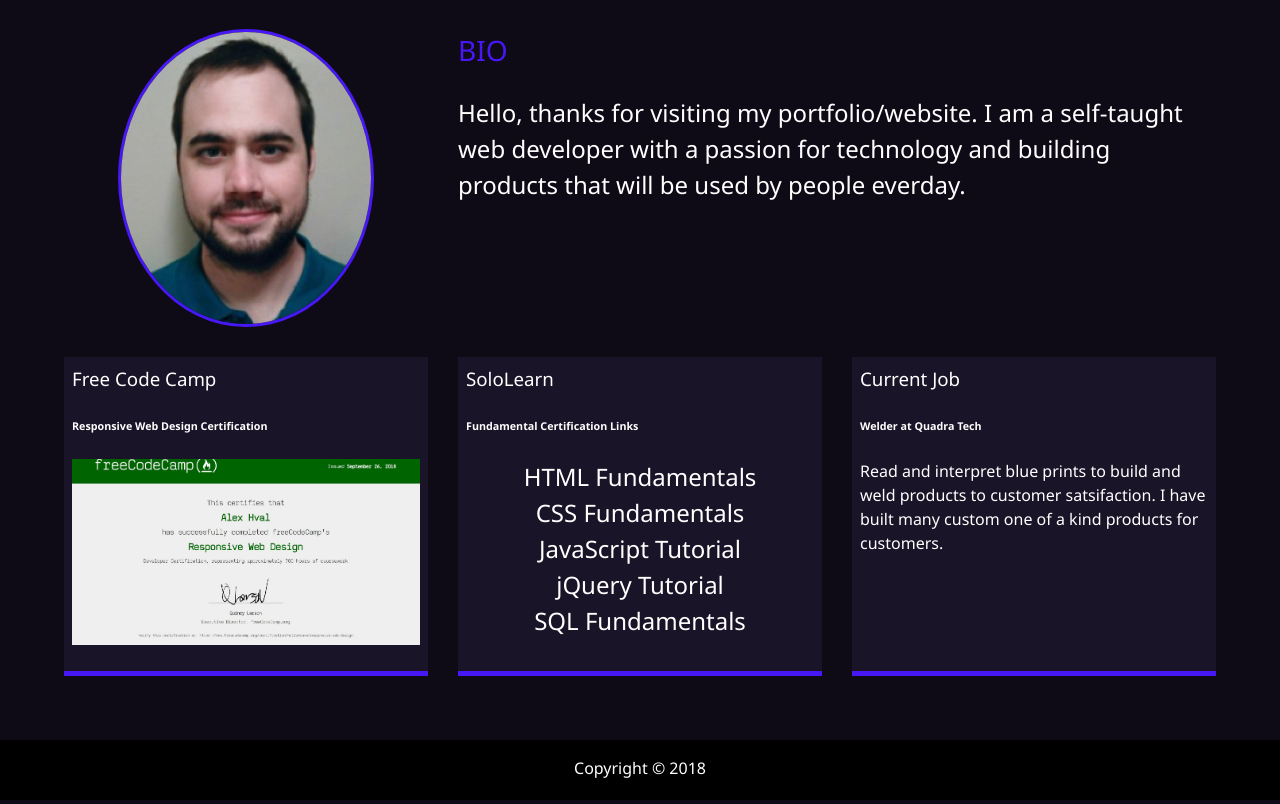
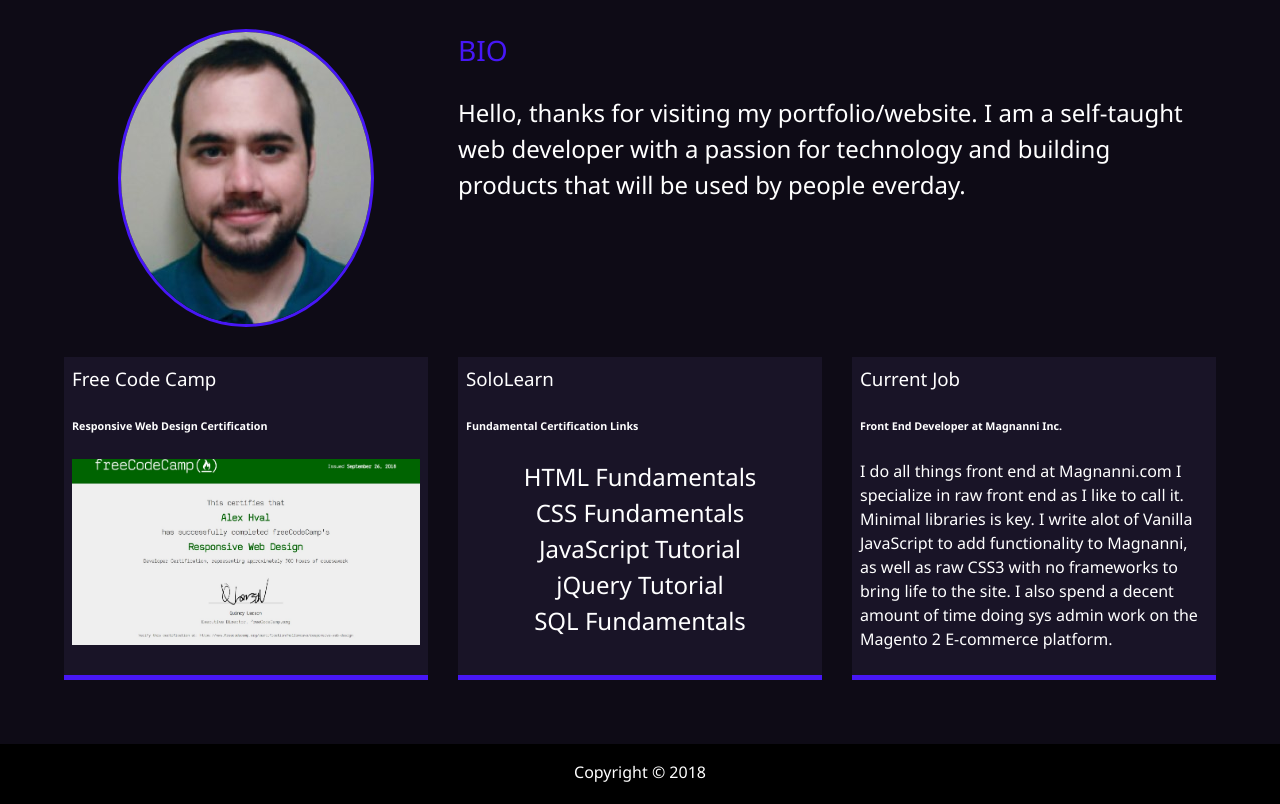
Before and after one commit to HollowCave/Alex-Hval-Portfolio, a website: page dist/about.html in a window 1280 px wide. Shown: the part 253-1057 px from the top of the page. Drawn offline with Linux system fonts and the light colour scheme.

Commit message:
please work

```diff
--- a/dist/about.html
+++ b/dist/about.html
@@ -78,9 +78,8 @@
 
       <div class="job job-3">
         <h3>Current Job</h3>
-        <h6>Welder at Quadra Tech</h6>
-        <p>Read and interpret blue prints to build and weld products to customer satsifaction. I have built many custom
-          one of a kind products for customers.</p>
+        <h6>Front End Developer at Magnanni Inc.</h6>
+        <p>I do all things front end at Magnanni.com I specialize in raw front end as I like to call it. Minimal libraries is key. I write alot of Vanilla JavaScript to add functionality to Magnanni, as well as raw CSS3 with no frameworks to bring life to the site. I also spend a decent amount of time doing sys admin work on the Magento 2 E-commerce platform.</p>
       </div>
     </div>
   </main>
```
Also changed, not shown: 1 other file.
